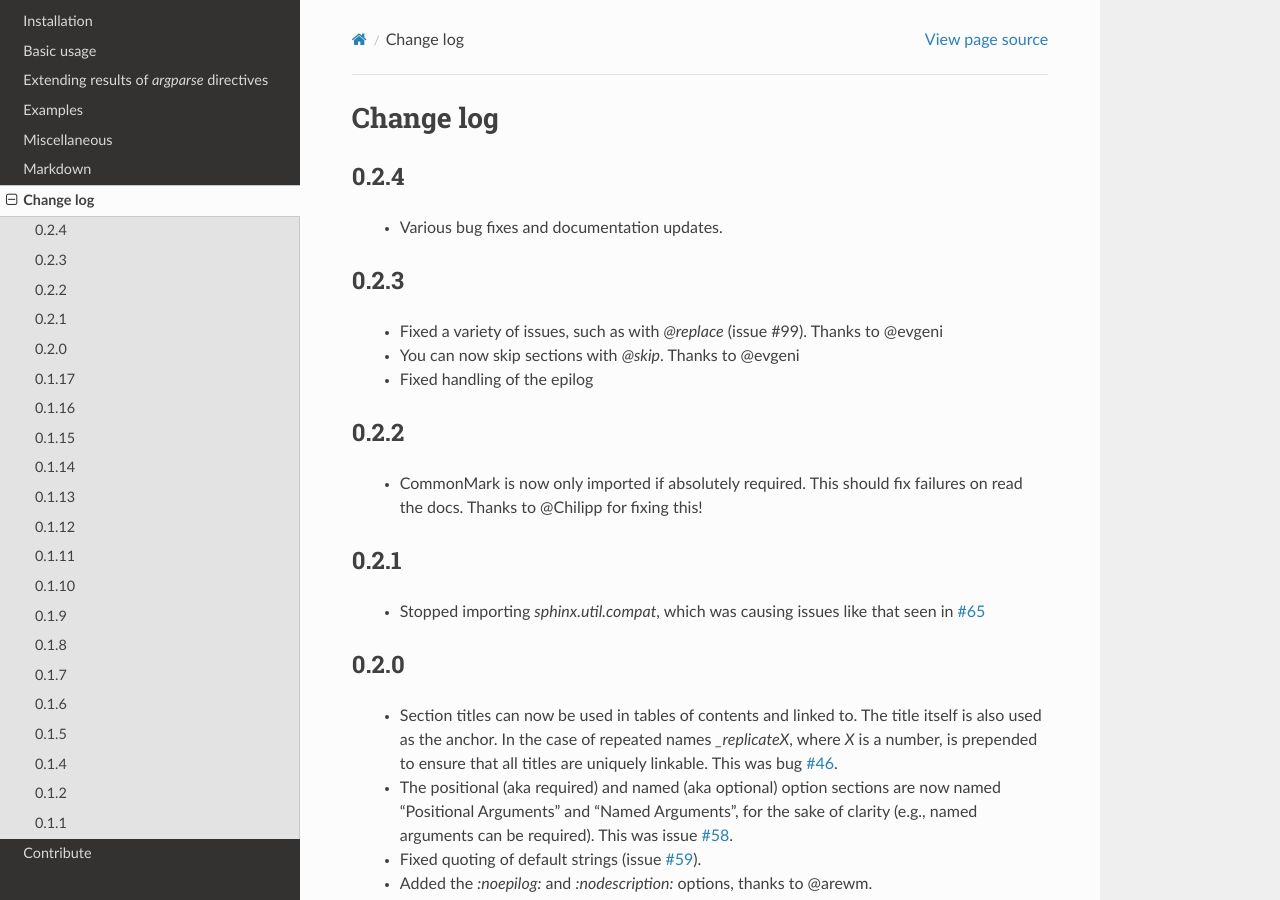
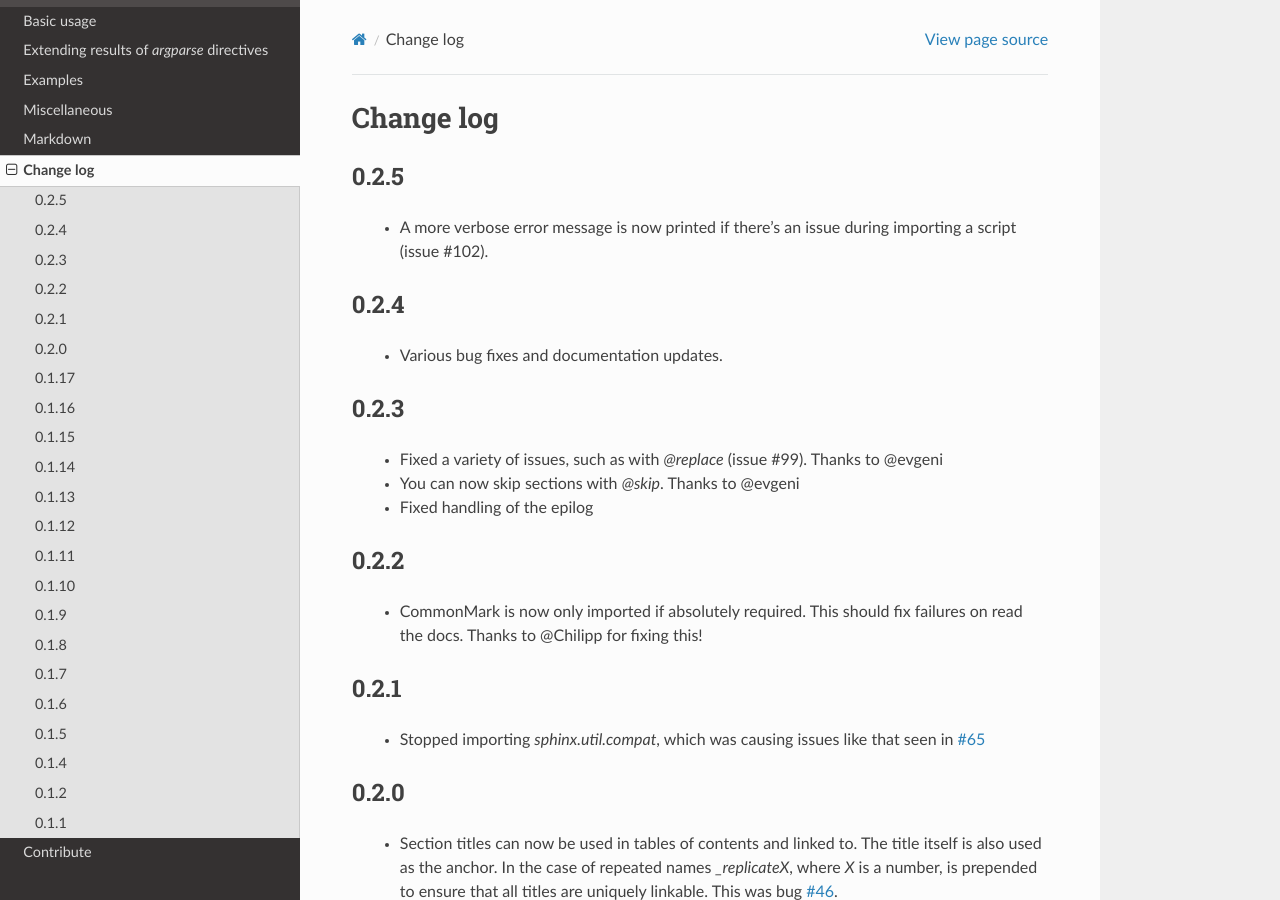
Before and after one commit to alex-rudakov/sphinx-argparse, a Sphinx documentation site: the page built from docs/changelog.rst, in a window 1280 px wide and 900 px high. Built offline with Sphinx 7.4.7 and the Read the Docs theme 2.0.0, drawn with Linux system fonts in a browser that asks for light colours.

Commit message:
Bump to 0.2.5

```diff
--- a/docs/changelog.rst
+++ b/docs/changelog.rst
@@ -1,6 +1,11 @@
 **********
 Change log
 **********
+
+0.2.5
+#####
+
+ * A more verbose error message is now printed if there's an issue during importing a script (issue #102).
 
 0.2.4
 #####
--- a/sphinxarg/__init__.py
+++ b/sphinxarg/__init__.py
@@ -1 +1 @@
-__version__ = '0.2.4'
+__version__ = '0.2.5'
```
